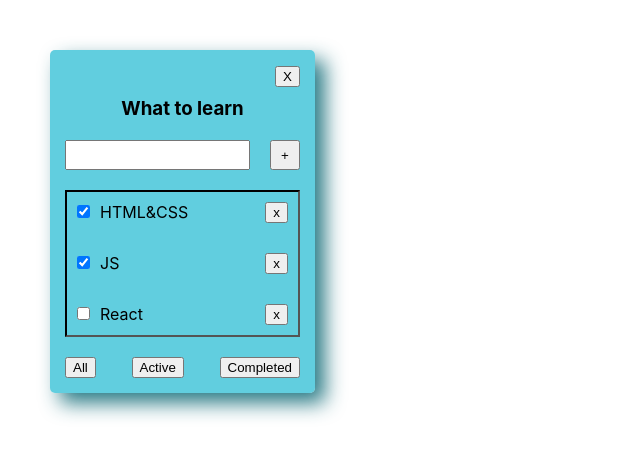
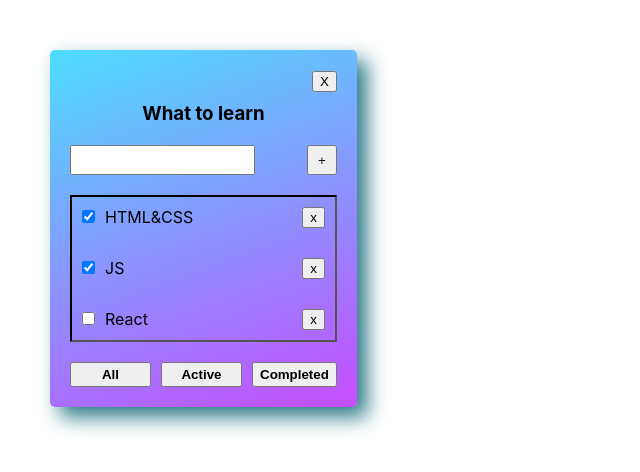
Before and after one commit to CrusaderDen/project_todolist, a React (Create React App) app: page / in a window 1280 px wide. Shown: the top 472 px of the page, without its empty margins (0-640 px from the left). Built offline with nearby package versions, Linux system fonts and the light colour scheme.

Commit message:
updating the functionality

```diff
--- a/src/App.tsx
+++ b/src/App.tsx
@@ -1,4 +1,4 @@
-import React, {useEffect, useState} from 'react';
+import React, {ChangeEvent, useEffect, useState} from 'react';
 import './App.css';
 import {TodoList} from "./TodoList";
 
@@ -7,6 +7,8 @@ export type TaskType = {
     title: string
     isDone: boolean
 }
+
+export type FilterValuesType = 'all' | 'active' | 'completed'
 
 function App() {
 
@@ -20,16 +22,53 @@ function App() {
         {id: 3, title: 'React', isDone: false},
     ])
 
+    const [newTask, setNewTask] = useState<TaskType>({id: 0, title: '', isDone: false})
+    const [filter, setFilter] = useState<FilterValuesType>('all')
+
+
+    function getNewTask(event: ChangeEvent<HTMLInputElement>) {
+        let currenTask: string = event.currentTarget.value
+        setNewTask({id: tasks.length + 1, title: currenTask, isDone: false})
+    }
+
+    function addTask() {
+        setTasks([...tasks, newTask])
+
+    }
 
     function removeTask(taskId: number): void {
-        let filteredTasks = tasks.filter(task => task.id !== taskId)
-        setTasks(filteredTasks)
+        setTasks(tasks.filter(task => task.id !== taskId))
+    }
+
+    function changeTodoListFilter(filter: FilterValuesType) {
+        setFilter(filter)
     }
 
     //UI
+    const getFilteredTasks = (allTasks: Array<TaskType>, currentFilter: FilterValuesType): Array<TaskType> => {
+        switch (currentFilter) {
+            case 'active' :
+                return allTasks.filter(t => t.isDone === false)
+            case 'completed':
+                return allTasks.filter(t => t.isDone === true)
+            default:
+                return allTasks
+        }
+    }
+
+    const filteredTasks = getFilteredTasks(tasks, filter)
+
+
     return (
         <div className="App">
-            <TodoList title={todoListTitle} tasks={tasks} removeTask={removeTask}/>
+            <TodoList
+                title={todoListTitle}
+                tasks={filteredTasks}
+                removeTask={removeTask}
+                addTask={addTask}
+                getNewTask={getNewTask}
+                changeTodoListFilter={changeTodoListFilter}
+            />
         </div>
     );
 }
--- a/src/Button.tsx
+++ b/src/Button.tsx
@@ -3,18 +3,21 @@ import React from 'react';
 type ButtonPropsType = {
     title: string
     taskId?: number
-    removeTask?: (taskId: number) => void
+    onClickHandler?: () => void
 }
 
-export const Button = (props: ButtonPropsType) => {
+export const Button = ({title, onClickHandler}: ButtonPropsType) => {
 
-    const onClickHandler = () => {
-        if (props.title && props.removeTask && props.taskId) {
-            props.removeTask(props.taskId)
-        }
-    }
+    // const onClickHandler = () => {
+    //     if (props.title && props.removeTask && props.taskId) {
+    //         props.removeTask(props.taskId)
+    //     }
+    //     if (props.addTask) {
+    //         props.addTask()
+    //     }
+    // }
 
     return (
-        <button onClick={onClickHandler}>{props.title}</button>
+        <button onClick={onClickHandler}>{title}</button>
     );
 };
--- a/src/Task.tsx
+++ b/src/Task.tsx
@@ -17,7 +17,9 @@ export const Task = ({taskId, title, isDone, removeTask}: TaskPropsType) => {
                 <input type="checkbox" defaultChecked={isDone}/>
                 <span>{title}</span>
             </span>
-            <Button title={'x'} removeTask={removeTask} taskId={taskId}/>
+            <Button title={'x'} taskId={taskId} onClickHandler={() => {
+                removeTask(taskId)
+            }}/>
         </StyledTask>
     );
 };
--- a/src/TodoList.tsx
+++ b/src/TodoList.tsx
@@ -1,8 +1,8 @@
-import React from "react";
+import React, {ChangeEvent} from "react";
 import {Button} from "./Button";
 import {TodoListHeader} from "./TodoListHeader";
 import {Task} from "./Task";
-import {TaskType} from "./App";
+import {FilterValuesType, TaskType} from "./App";
 import styled from "styled-components";
 import * as diagnostics_channel from "diagnostics_channel";
 
@@ -11,10 +11,18 @@ type TodoListPropsType = {
     title: string
     tasks: TaskType[]
     removeTask: (taskId: number) => void
+    addTask: () => void
+    getNewTask: (event: ChangeEvent<HTMLInputElement>) => void
+    changeTodoListFilter: (filter: FilterValuesType) => void
 }
 
 
-export const TodoList = ({title, tasks, removeTask}: TodoListPropsType) => {
+export const TodoList = ({title, tasks, removeTask, addTask, getNewTask, changeTodoListFilter}: TodoListPropsType) => {
+
+    function onChangeHandler(event: ChangeEvent<HTMLInputElement>) {
+        getNewTask(event)
+    }
+
 
     const tasksList = tasks.length === 0
         ? <StyleEmpty>Список пуст</StyleEmpty>
@@ -39,8 +47,10 @@ export const TodoList = ({title, tasks, removeTask}: TodoListPropsType) => {
             </StyledHeader>
 
             <StyledInputBlock>
-                <input/>
-                <Button title={'+'}/>
+                <input onChange={onChangeHandler}/>
+                <Button title={'+'} onClickHandler={() => {
+                    addTask()
+                }}/>
             </StyledInputBlock>
 
             <StyledTaskList>
@@ -48,9 +58,9 @@ export const TodoList = ({title, tasks, removeTask}: TodoListPropsType) => {
             </StyledTaskList>
 
             <StyledButtonBlock>
-                <Button title={'All'}/>
-                <Button title={'Active'}/>
-                <Button title={'Completed'}/>
+                <Button title={'All'} onClickHandler={() => changeTodoListFilter('all')}/>
+                <Button title={'Active'} onClickHandler={() => changeTodoListFilter('active')}/>
+                <Button title={'Completed'} onClickHandler={() => changeTodoListFilter('completed')}/>
             </StyledButtonBlock>
 
         </StyledTodolist>
@@ -58,10 +68,10 @@ export const TodoList = ({title, tasks, removeTask}: TodoListPropsType) => {
 }
 
 const StyledTodolist = styled.div`
-    background-color: rgba(30, 186, 210, 0.7);
+    background-image: linear-gradient(160deg, rgba(33, 212, 253, 0.8) 0%, rgba(183, 33, 255, 0.8) 100%);
     box-shadow: 10px 10px 20px rgba(18, 107, 120, 0.9);
     border-radius: 5px;
-    padding: 15px;
+    padding: 20px;
     min-width: 250px;
 
 `
@@ -104,6 +114,18 @@ const StyledInputBlock = styled.div`
 const StyledButtonBlock = styled.div`
     display: flex;
     justify-content: space-between;
+    gap: 10px;
+
+    & button {
+        min-width: 81px;
+        height: 25px;
+        font-weight: 700;
+        transition: all 0.3s ease-in-out;
+
+        &:hover {
+            transform: scale(1.15);
+        }
+    }
 `
 
 const StyleEmpty = styled.span`
```
